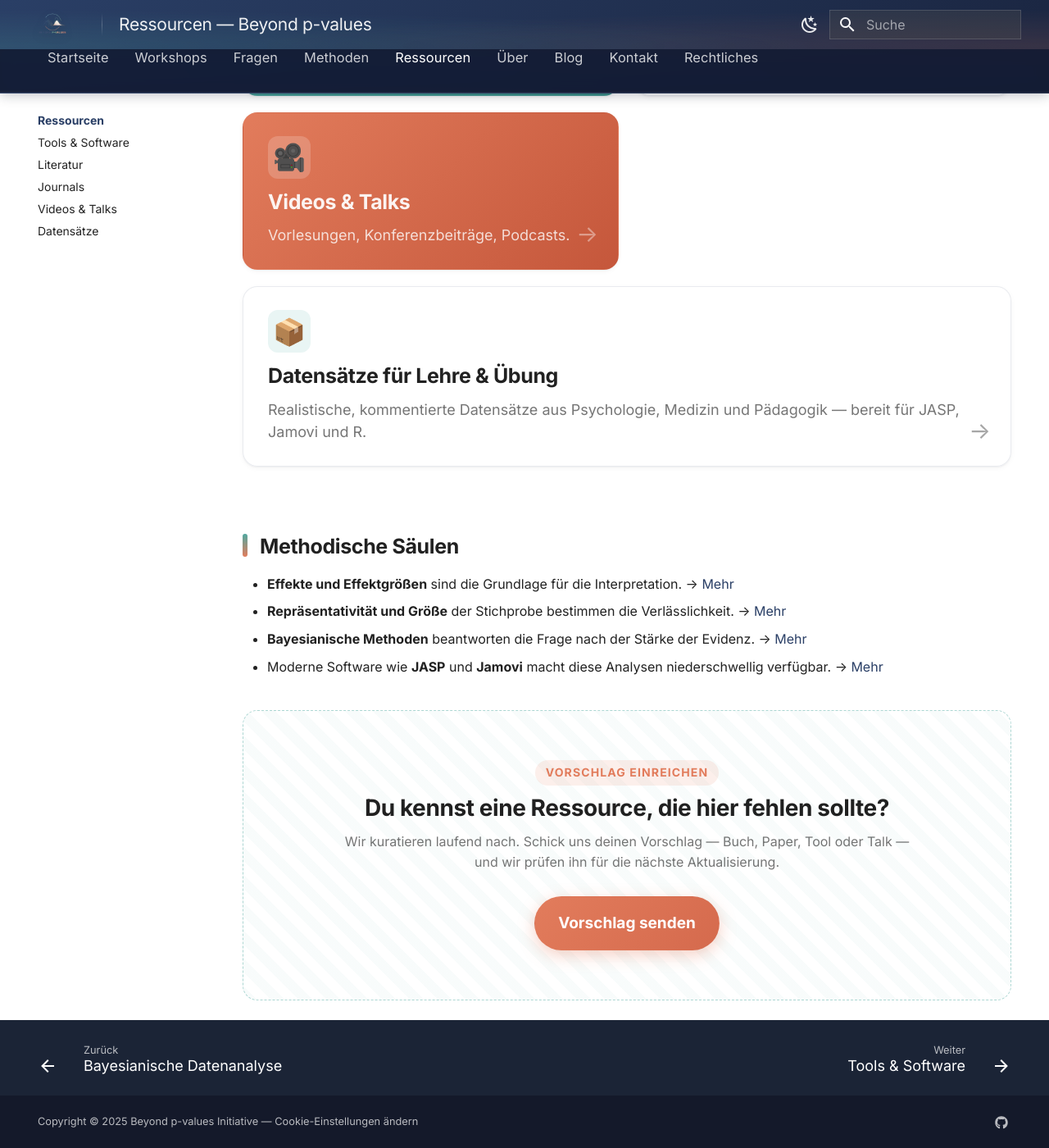
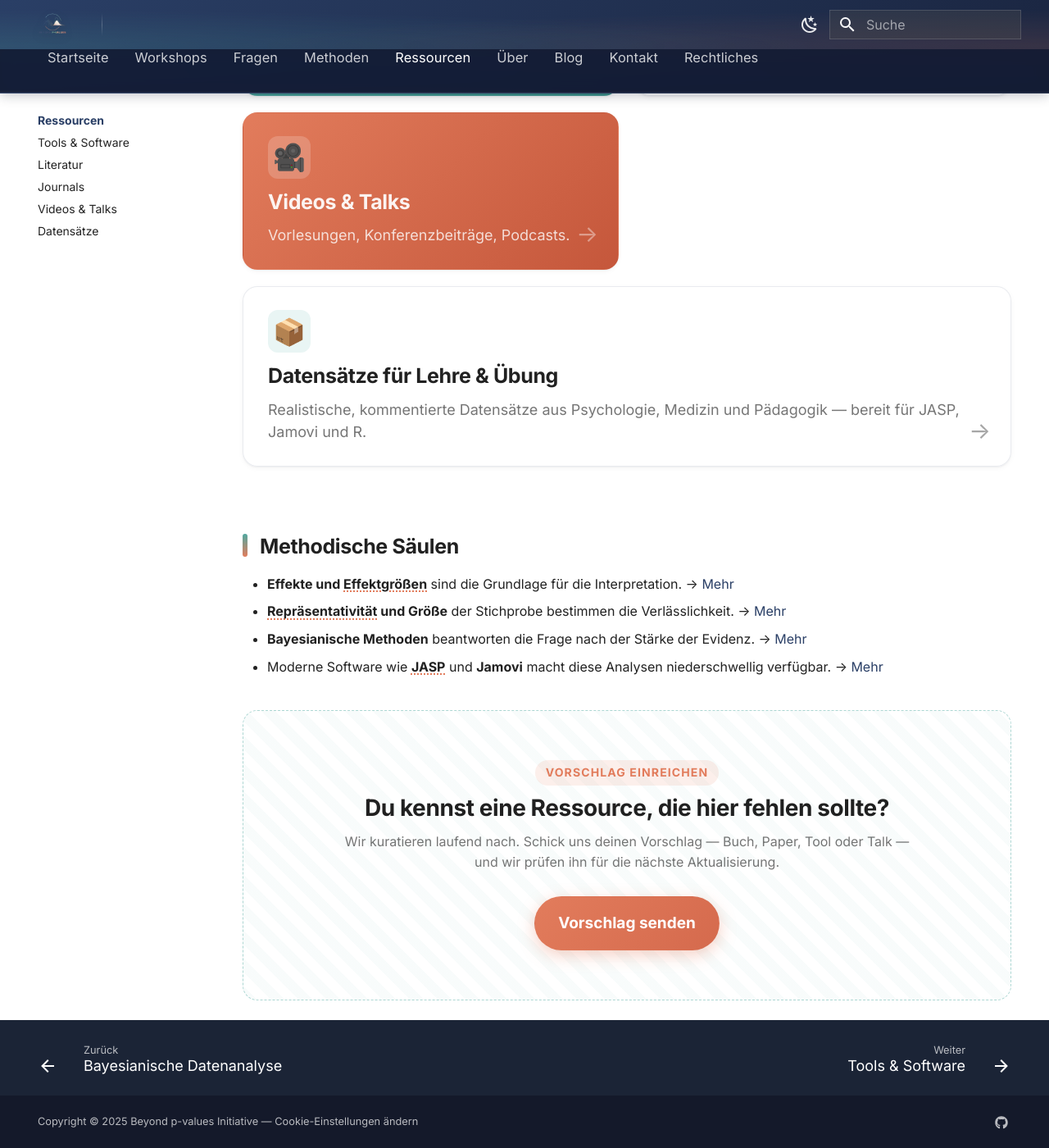
Before and after one commit to hannesdiemerling/frequent-reformation, an MkDocs documentation site: the page built from docs/ressourcen/index.md, in a window 1280 px wide and 1400 px high, scrolled down 632 px. Shown: the whole window at 82% size. Built offline with MkDocs 1.6.1 and Material for MkDocs 9.7.7, drawn with Linux system fonts in a browser that asks for light colours.

```diff
--- a/docs/javascripts/extra.js
+++ b/docs/javascripts/extra.js
@@ -1,7 +1,9 @@
 /* Beyond p-values — kleine UI-Helfer */
 
 (function () {
-  // Sanfte Reveal-Animation für Bento- und Karussell-Karten
+  // ---------------------------------------------------------
+  // Reveal-Animation für Karten
+  // ---------------------------------------------------------
   const observer = new IntersectionObserver(
     (entries) => {
       entries.forEach((entry) => {
@@ -15,11 +17,13 @@
     { threshold: 0.08, rootMargin: "0px 0px -40px 0px" }
   );
 
-  function init() {
+  function initReveal() {
     const targets = document.querySelectorAll(
       ".bp-bento__cell, .bp-card, .bp-pillar, .bp-stat, .bp-person"
     );
     targets.forEach((el, i) => {
+      if (el.dataset.bpReveal === "1") return;
+      el.dataset.bpReveal = "1";
       el.style.opacity = "0";
       el.style.transform = "translateY(16px)";
       el.style.transition =
@@ -32,14 +36,37 @@
     });
   }
 
-  // mkdocs-material navigation.instant - re-init on page change
+  // ---------------------------------------------------------
+  // Glossar-Tooltips: <abbr title="..."> -> <abbr data-tip="...">
+  // Verhindert den langsamen, unstylebaren nativen Browser-Tooltip
+  // und aktiviert das CSS-Tooltip aus extra.css.
+  // ---------------------------------------------------------
+  function initTooltips() {
+    document.querySelectorAll("abbr[title]").forEach((el) => {
+      const tip = el.getAttribute("title");
+      if (!tip) return;
+      el.dataset.tip = tip;
+      el.removeAttribute("title");
+      // Macht Tooltip per Tastatur fokussierbar (a11y) und auf Touch-Geräten antippbar
+      if (!el.hasAttribute("tabindex")) el.setAttribute("tabindex", "0");
+    });
+  }
+
+  function init() {
+    initReveal();
+    initTooltips();
+  }
+
+  // mkdocs-material navigation.instant — re-init bei Page-Wechsel
   if (typeof document$ !== "undefined") {
     document$.subscribe(() => init());
   } else {
     document.addEventListener("DOMContentLoaded", init);
   }
 
+  // ---------------------------------------------------------
   // Newsletter-Form: Demo-Handler (nicht angeschlossen)
+  // ---------------------------------------------------------
   document.addEventListener("submit", (e) => {
     const form = e.target.closest(".bp-callout form");
     if (!form) return;
--- a/docs/stylesheets/extra.css
+++ b/docs/stylesheets/extra.css
@@ -149,13 +149,9 @@
   color: transparent;
 }
 
-/* Bei Page-Titeln (zweiter Topic) bleibt es schlicht weiß */
-.md-header__title .md-header__topic + .md-header__topic .md-ellipsis {
-  background: none;
-  -webkit-text-fill-color: rgba(255,255,255,0.92);
-  color: rgba(255,255,255,0.92);
-  font-weight: 500;
-}
+/* Site-Title soll IMMER "Beyond p-values" zeigen — nicht beim
+   Scrollen zum Page-Title wechseln. Zweiten Topic permanent ausblenden. */
+.md-header__title .md-header__topic + .md-header__topic { display: none !important; }
 
 /* TABS — etwas eleganter, mit subtilem Aktiv-Underline */
 .md-tabs {
@@ -1254,3 +1250,100 @@
   color: var(--md-default-fg-color--light);
   margin-top: 0.2rem;
 }
+
+/* =========================================================
+   GLOSSAR-TOOLTIPS
+   <abbr>-Elemente werden vom JS in [data-tip] umgewandelt,
+   damit der native Browser-Tooltip nicht parallel erscheint.
+   Pflege der Begriffe: docs/_includes/glossar.md
+   ========================================================= */
+
+.md-typeset abbr[data-tip],
+.md-typeset abbr[title] {
+  position: relative;
+  text-decoration: underline dotted var(--bp-coral);
+  text-decoration-thickness: 1.5px;
+  text-underline-offset: 3px;
+  cursor: help;
+  font-weight: inherit;
+  border: 0;
+}
+
+.md-typeset abbr[data-tip]::after {
+  content: attr(data-tip);
+  position: absolute;
+  bottom: calc(100% + 10px);
+  left: 50%;
+  transform: translateX(-50%) translateY(6px);
+  background: var(--bp-ink);
+  color: #fff;
+  padding: 0.6rem 0.8rem;
+  border-radius: 10px;
+  font-size: 0.78rem;
+  font-weight: 400;
+  font-style: normal;
+  line-height: 1.45;
+  letter-spacing: 0;
+  text-align: left;
+  text-transform: none;
+  white-space: normal;
+  width: max-content;
+  max-width: 280px;
+  opacity: 0;
+  visibility: hidden;
+  pointer-events: none;
+  transition: opacity 0.18s ease, transform 0.18s var(--bp-ease), visibility 0.18s;
+  z-index: 50;
+  box-shadow: 0 8px 24px rgba(15, 22, 40, 0.22), 0 2px 4px rgba(15, 22, 40, 0.12);
+}
+
+.md-typeset abbr[data-tip]::before {
+  content: "";
+  position: absolute;
+  bottom: calc(100% + 4px);
+  left: 50%;
+  transform: translateX(-50%);
+  border: 6px solid transparent;
+  border-top-color: var(--bp-ink);
+  opacity: 0;
+  visibility: hidden;
+  pointer-events: none;
+  transition: opacity 0.18s ease, visibility 0.18s;
+  z-index: 51;
+}
+
+.md-typeset abbr[data-tip]:hover::after,
+.md-typeset abbr[data-tip]:focus::after {
+  opacity: 1;
+  visibility: visible;
+  transform: translateX(-50%) translateY(0);
+}
+.md-typeset abbr[data-tip]:hover::before,
+.md-typeset abbr[data-tip]:focus::before {
+  opacity: 1;
+  visibility: visible;
+}
+
+/* Wenn ein <abbr> nahe am rechten/linken Bildschirmrand ist,
+   bricht der Tooltip nicht aus dem Viewport (max-content + max-width regeln das). */
+
+/* Auf Touch-Geräten: Tap zeigt Tooltip via :focus (JS gibt tabindex=0) */
+@media (hover: none) {
+  .md-typeset abbr[data-tip]:active::after,
+  .md-typeset abbr[data-tip]:active::before {
+    opacity: 1;
+    visibility: visible;
+  }
+}
+
+/* Dark Mode: Tooltip leicht aufhellen damit Kontrast bleibt */
+[data-md-color-scheme="slate"] .md-typeset abbr[data-tip]::after {
+  background: #2a3550;
+  box-shadow: 0 8px 24px rgba(0,0,0,0.5), 0 2px 4px rgba(0,0,0,0.3);
+}
+[data-md-color-scheme="slate"] .md-typeset abbr[data-tip]::before {
+  border-top-color: #2a3550;
+}
+
+/* In dunklen Karten/Bento (Helle Schrift auf dunkel) bleibt das
+   dotted underline gut sichtbar — keine Anpassung nötig. */
--- a/mkdocs.yml
+++ b/mkdocs.yml
@@ -2,6 +2,11 @@ site_name: Beyond p-values
 site_description: Hub für bayesianische Statistik. Werkzeuge, Workshops und Wissen zur Überwindung des Signifikanztest-Rituals.
 site_url: https://hannesdiemerling.github.io/Frequent-Reformation/
 site_author: Beyond p-values Initiative
+
+# Snippets (z. B. das Glossar) sind keine eigenen Seiten.
+exclude_docs: |
+  _includes/
+  _data/
 
 theme:
   name: material
@@ -54,12 +59,17 @@ markdown_extensions:
   - footnotes
   - tables
   - def_list
+  - abbr        # ermöglicht *[Begriff]: Erklärung — automatisches <abbr>-Wrapping
   - pymdownx.details
   - pymdownx.superfences
   - pymdownx.highlight:
       anchor_linenums: true
   - pymdownx.inlinehilite
-  - pymdownx.snippets
+  - pymdownx.snippets:
+      base_path:
+        - docs/_includes
+      auto_append:
+        - glossar.md      # einzige Quelle der Wahrheit für Tooltip-Begriffe
   - pymdownx.tabbed:
       alternate_style: true
   - pymdownx.tasklist:
```
Also changed, not shown: docs/_includes/glossar.md (added, +118 -0 lines).
